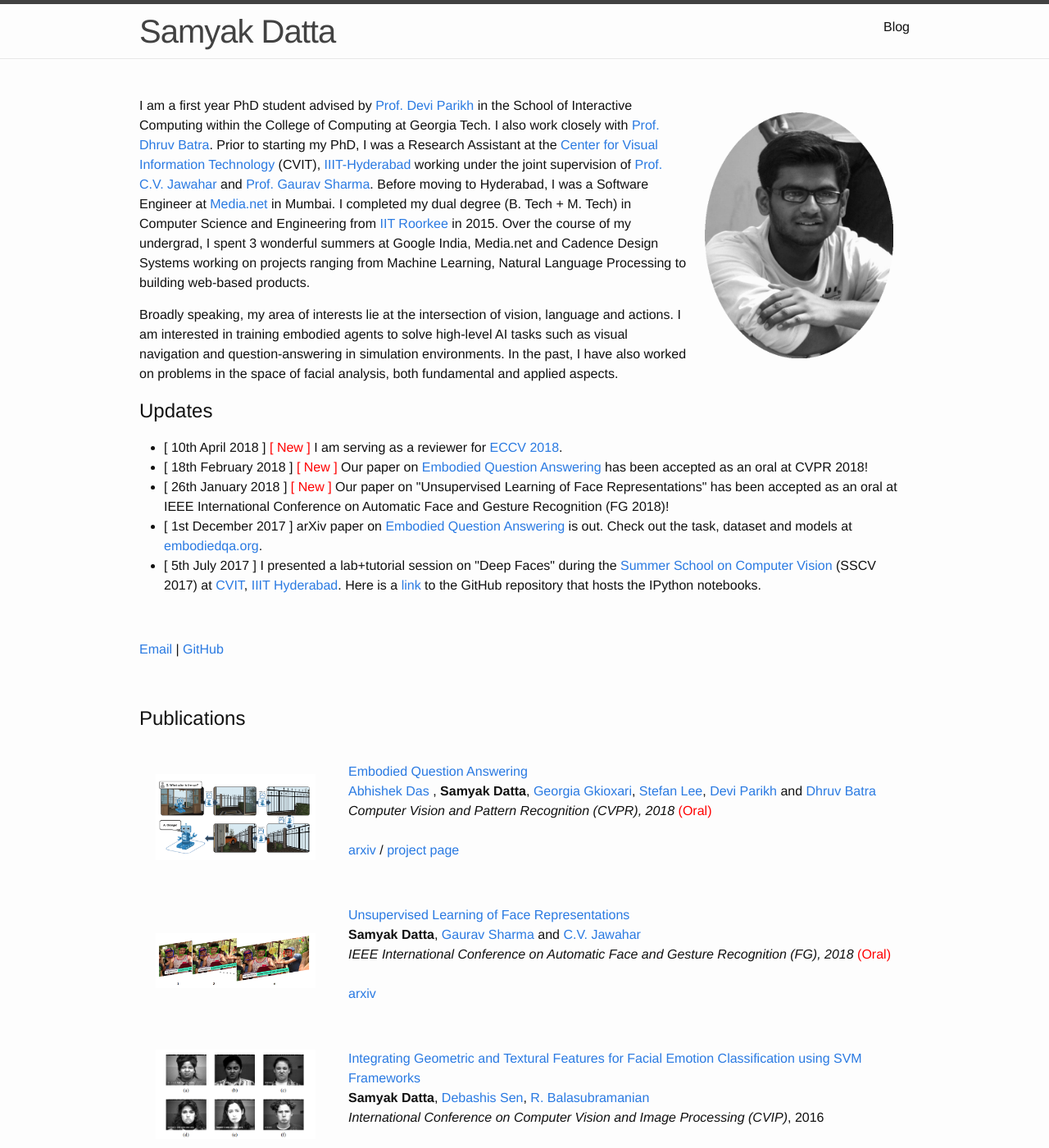
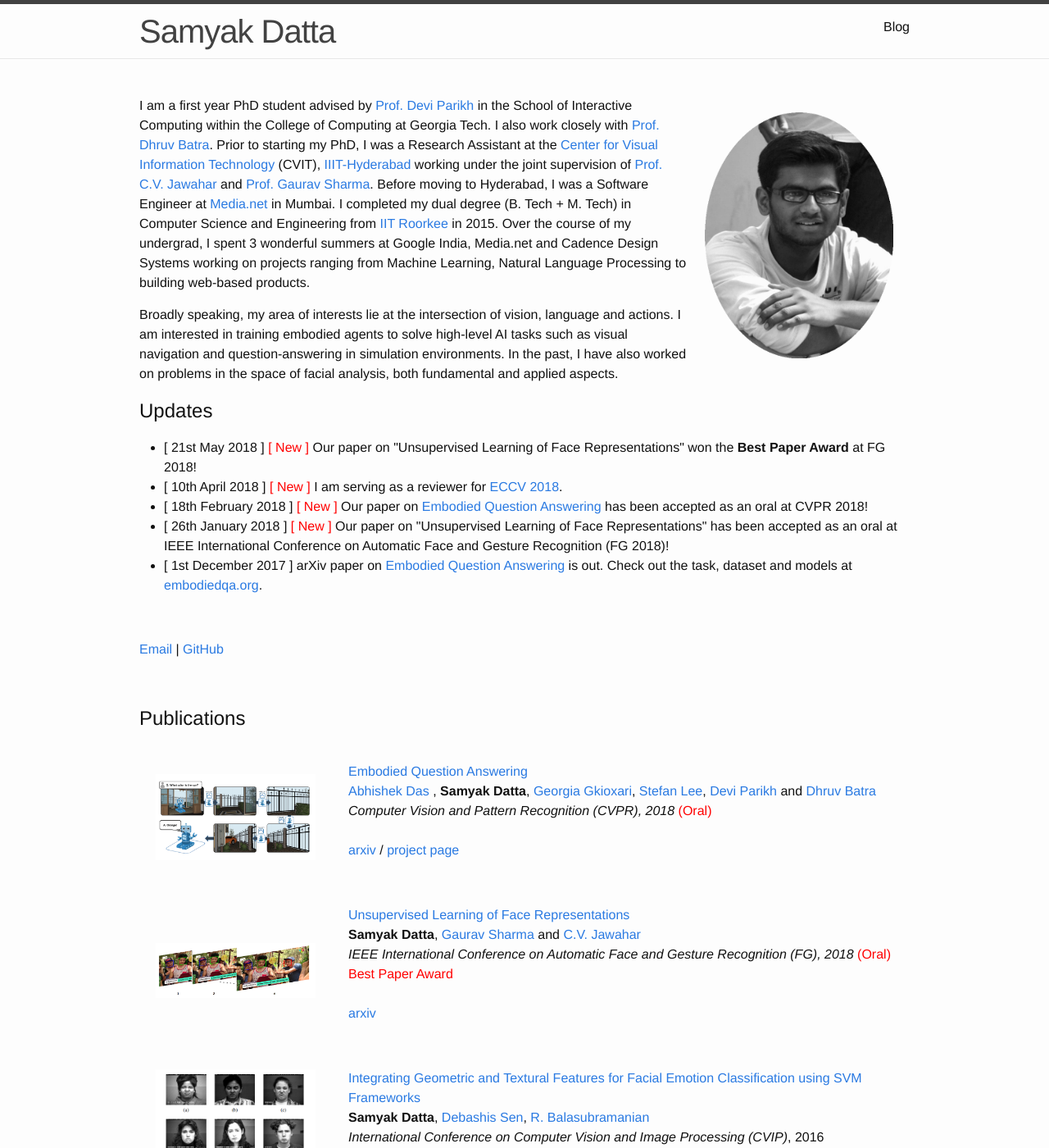
Before and after one commit to VirajBagal/VirajBagal.github.io, a Jekyll site: the page built from index.md, in a window 1280 px wide and 1400 px high. Shown: the whole window at 82% size. Built offline with Jekyll 4.4.1, drawn with Linux system fonts in a browser that asks for light colours.

Commit message:
Adds Best Paper award (FG 2018)

```diff
--- a/index.md
+++ b/index.md
@@ -16,6 +16,9 @@ Broadly speaking, my area of interests lie at the intersection of vision, langua
 
 <!--<span style="color:red;">Updates</span>-->
 <ul>
+
+<li>[ 21st May 2018 ] <span style="color:red;">[ New ]</span> Our paper on "Unsupervised Learning of Face Representations" won the <b>Best Paper Award</b> at FG 2018!</li>
+
 <li> [ 10th April 2018 ] <span style="color:red;">[ New ]</span> I am serving as a
 reviewer for <a href="https://eccv2018.org/">ECCV 2018</a>.</li>
 
@@ -30,10 +33,12 @@ IEEE International Conference on Automatic Face and Gesture Recognition (FG 2018
 <li>[ 1st December 2017 ] arXiv paper on
 <a href="https://arxiv.org/abs/1711.11543">Embodied Question Answering</a> is out. Check out the task, dataset and models at <a href="https://embodiedqa.org"> embodiedqa.org</a>. </li>
 
+<!--
 <li>[ 5th July 2017 ] I presented a lab+tutorial session on "Deep Faces" during the <a href="http://cvit.iiit.ac.in/cvsummerschool2017/">Summer School on Computer Vision</a> (SSCV 2017) at <a href="http://cvit.iiit.ac.in/">CVIT</a>, <a href="https://www.iiit.ac.in/">IIIT Hyderabad</a>. Here is a <a href="https://github.com/samyak-268/deep-face-tutorial"> link</a> to the GitHub repository that hosts the IPython notebooks.</li>
 
-<!-- <li>[ 14th June 2017 ] I was interviewed by the folks at <a href="bestprogrammingbooks.com">bestprogrammingbooks.com</a>. Here is a <a href="http://bestprogrammingbooks.com/interview-with-samyak-datta-author-of-learning-opencv/">link</a> to the write-up.</li> -->
-<!-- <li>[ 14th April 2017 ]: I will be  joining the Computer Science PhD program at Georgia Tech, starting Fall 2017!</li> -->
+<li>[ 14th June 2017 ] I was interviewed by the folks at <a href="bestprogrammingbooks.com">bestprogrammingbooks.com</a>. Here is a <a href="http://bestprogrammingbooks.com/interview-with-samyak-datta-author-of-learning-opencv/">link</a> to the write-up.</li> -->
+<!-- <li>[ 14th April 2017 ]: I will be  joining the Computer Science PhD program at Georgia Tech, starting Fall 2017!</li>
+-->
 </ul>
 
 
@@ -97,7 +102,8 @@ IEEE International Conference on Automatic Face and Gesture Recognition (FG 2018
 					<a href="https://arxiv.org/pdf/1803.01260.pdf">Unsupervised Learning of Face Representations</a> <br>
 				<strong>Samyak Datta</strong>, <a href="http://www.grvsharma.com">Gaurav Sharma</a> and <a href="https://www.iiit.ac.in/~jawahar/">C.V. Jawahar</a><br>
 				<em>IEEE International Conference on Automatic Face and Gesture Recognition (FG), 2018</em>
-				<span style="color:red;">(Oral)</span>
+				<span style="color:red;">(Oral)</span><br>
+				<span style="color:red;">Best Paper Award</span>
 				<br><br>
 
 				<a href="https://arxiv.org/abs/1803.01260">arxiv</a>
```
